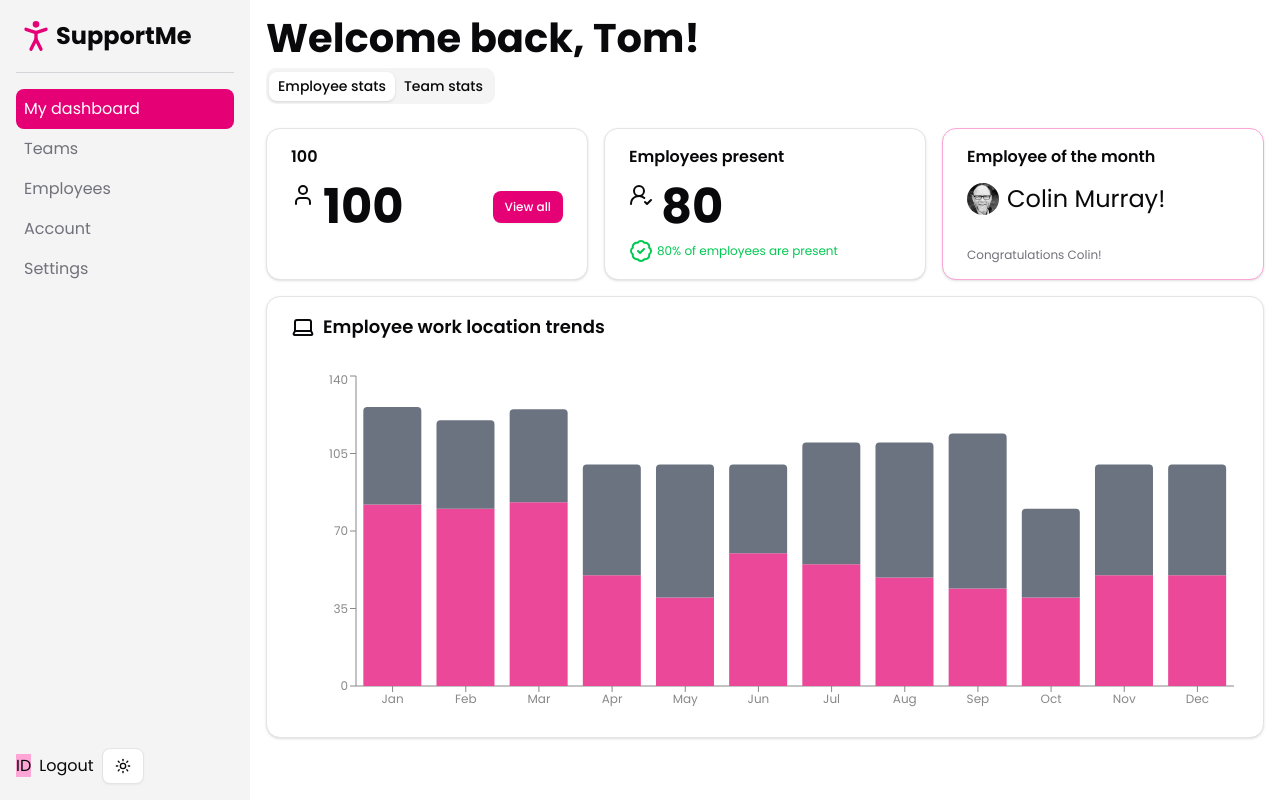
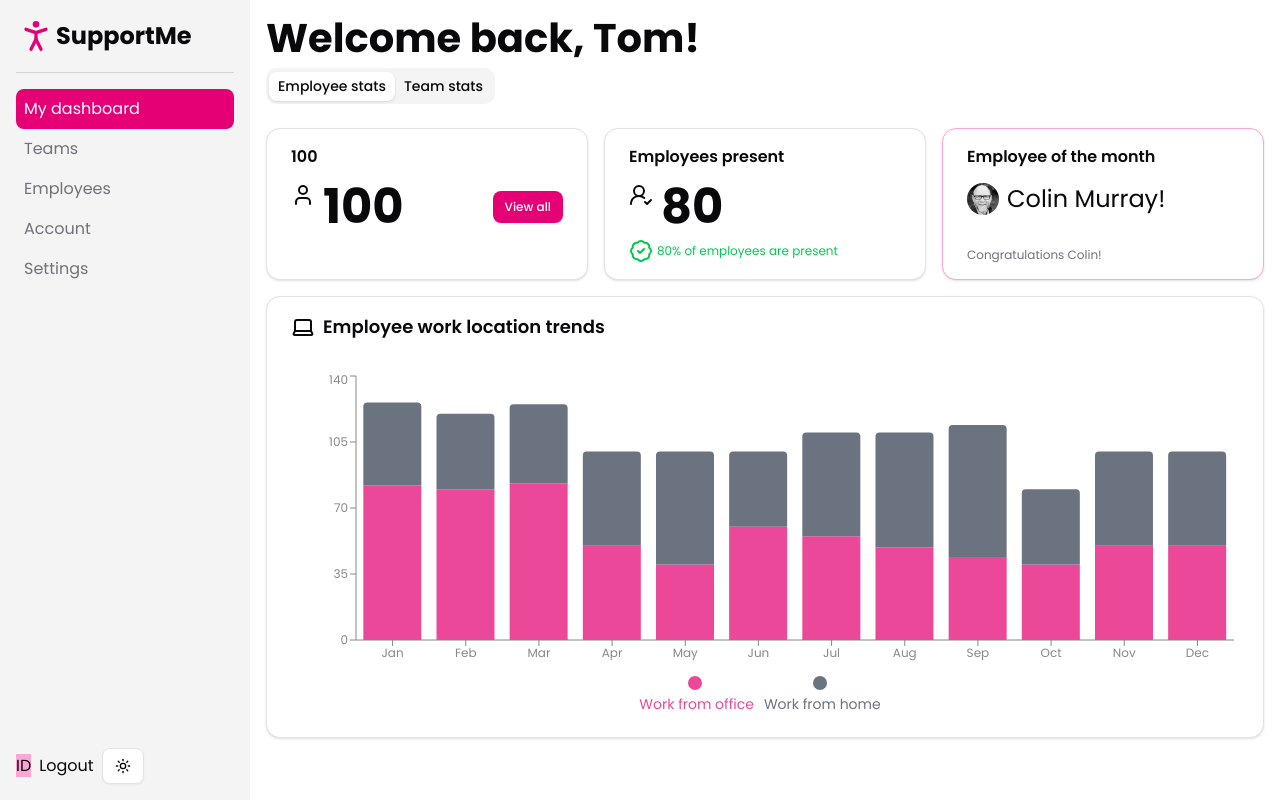
Before and after one commit to izzy2541/shadcn-support-me-project, a Next.js app: page /dashboard in a window 1280 px wide. Built offline with nearby package versions, Linux system fonts and the light colour scheme.

Commit message:
Update bar chart tooltip

```diff
--- a/app/dashboard/components/employees/work-location-trends.tsx
+++ b/app/dashboard/components/employees/work-location-trends.tsx
@@ -1,5 +1,5 @@
 "use client";
-import { Bar, BarChart, ResponsiveContainer, Tooltip, XAxis, YAxis } from 'recharts';
+import { Bar, BarChart, Legend, ResponsiveContainer, Tooltip, XAxis, YAxis } from 'recharts';
 
 const data = [
     {
@@ -69,7 +69,16 @@ export default function WorkLocationTrends(){
         <BarChart data={data}>
             <XAxis dataKey="name" stroke="#888888" fontSize={12}/>
             <YAxis stroke="#888888" fontSize={12}/>
-            <Tooltip />
+            <Tooltip wrapperClassName="dark:!bg-black rounded-md dark:!border-border"/>
+            <Legend
+            iconType="circle"
+            formatter={(value) => {
+                if(value === "wfh") {
+                    return <div className="text-sm">Work from home</div>;
+                } else if (value === "office"){
+                    return <div className="text-sm">Work from office</div>
+                }
+            }}/>
             <Bar dataKey="office" stackId={1} fill='#ec4899' />
             {/* making stackId successive would make bars appear side by side rather than stacked
             border radius values are top left - bottom left  */}
```
